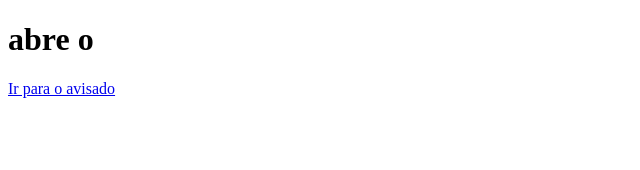
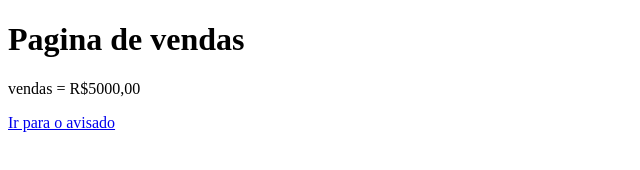
Before and after one commit to jp-nascimentodev/aula-test, a plain HTML site: page vendas.html in a window 1280 px wide. Shown: the whole page, without its empty margins (0-640 px from the left). Drawn offline with Linux system fonts and the light colour scheme.

Commit message:
Acrescentado o valor das vendas

```diff
--- a/vendas.html
+++ b/vendas.html
@@ -6,7 +6,8 @@
     <title>Document</title>
 </head>
 <body>
-    <h1>abre o <link rel="stylesheet" href=""></h1>
+    <h1>Pagina de vendas</h1>
+    <p>vendas = R$5000,00</p>
     <a href="/index.html">Ir para o avisado</a>
 </body>
 </html>
```
